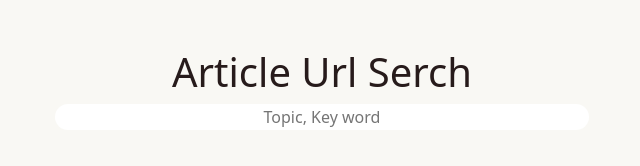
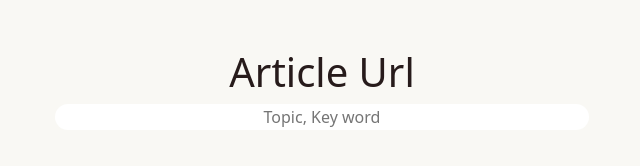
Before and after one commit to oshratesema/Algolia-API, a plain HTML site: page index.html in a window 1280 px wide. Shown: the whole page, without its empty margins (318-958 px from the left). Drawn offline with nearby package versions, Linux system fonts and the light colour scheme.

Commit message:
delete word

```diff
--- a/index.html
+++ b/index.html
@@ -14,7 +14,7 @@
     <link rel="stylesheet" href="style.css" />
   </head>
   <body class="d-flex flex-column align-items-center">
-    <h1 class="mt-5">Article Url Serch</h1>
+    <h1 class="mt-5">Article Url</h1>
     <input class="col-5 rounded-pill border-0 text-center mt-4bg-white" type="text" placeholder="Topic, Key word" />
     <ul class="list-group-item list-group-item-action"></ul>
   </body>
```
